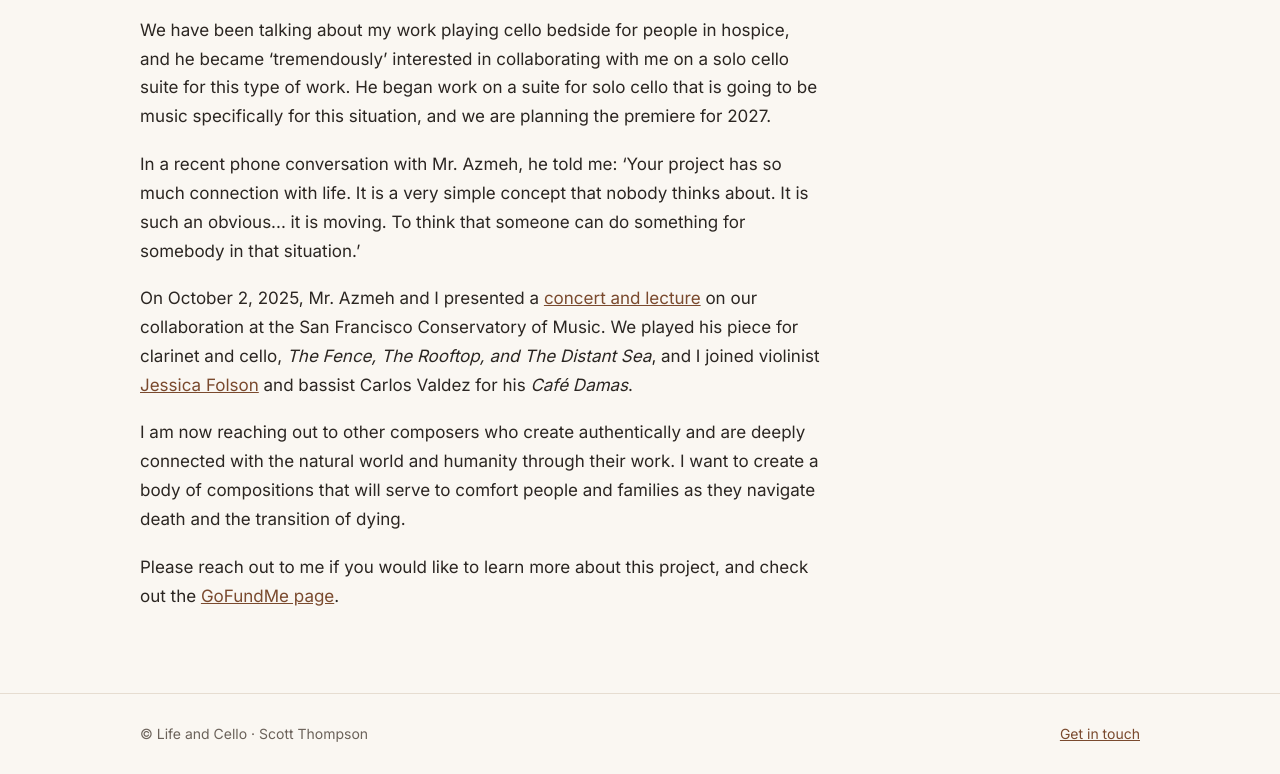
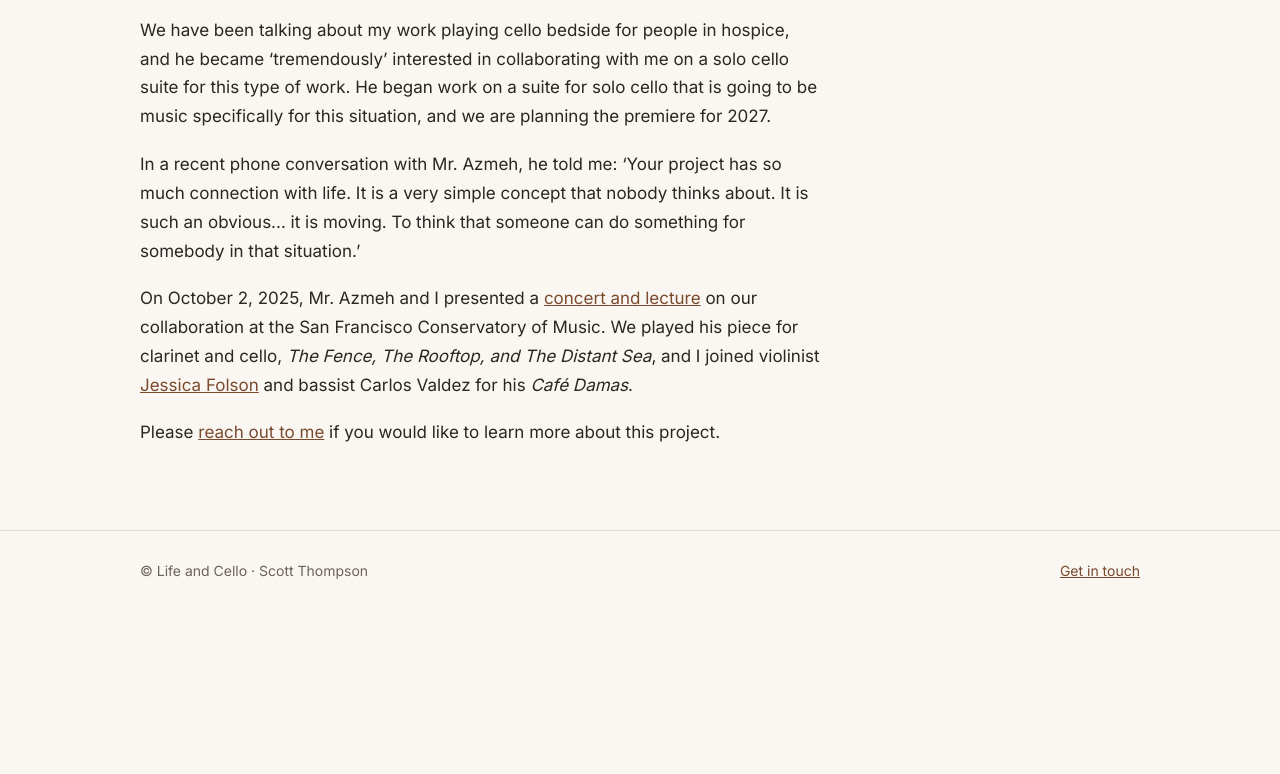
Before and after one commit to lurk1ndog/lifeandcello-site, a plain HTML site: page endoflifecello/index.html in a window 1280 px wide. Shown: the part 1546-2320 px from the top of the page. After the commit the page ends 2157 px from the top, so only its background shows below. Drawn offline with nearby package versions, Linux system fonts and the light colour scheme.

Commit message:
End of Life Music page: remove composers paragraph and GoFundMe mention
Co-Authored-By: Claude Fable 5.2 <noreply@anthropic.com>
Claude-Session: https://claude.ai/code/session_01QTXCsZABiNKw83aDjevyoJ

```diff
--- a/endoflifecello/index.html
+++ b/endoflifecello/index.html
@@ -31,8 +31,7 @@
 <p>We have been talking about my work playing cello bedside for people in hospice, and he became ‘tremendously’ interested in collaborating with me on a solo cello suite for this type of work. He began work on a suite for solo cello that is going to be music specifically for this situation, and we are planning the premiere for 2027.</p>
 <p>In a recent phone conversation with Mr. Azmeh, he told me: ‘Your project has so much connection with life. It is a very simple concept that nobody thinks about. It is such an obvious... it is moving. To think that someone can do something for somebody in that situation.’</p>
 <p>On October 2, 2025, Mr. Azmeh and I presented a <a href="https://www.sfcm.edu/experience/performances/lecture-performance-end-life-music-kinan-azmeh/20251002">concert and lecture</a> on our collaboration at the San Francisco Conservatory of Music. We played his piece for clarinet and cello, <em>The Fence, The Rooftop, and The Distant Sea</em>, and I joined violinist <a href="https://jessicafolsonviolin.com">Jessica Folson</a> and bassist Carlos Valdez for his <em>Café Damas</em>.</p>
-<p>I am now reaching out to other composers who create authentically and are deeply connected with the natural world and humanity through their work. I want to create a body of compositions that will serve to comfort people and families as they navigate death and the transition of dying.</p>
-<p>Please reach out to me if you would like to learn more about this project, and check out the <a href="https://gofund.me/c1196a4f">GoFundMe page</a>.</p>
+<p>Please <a href="/contact/">reach out to me</a> if you would like to learn more about this project.</p>
 </section>
 </main>
 <footer><div class="wrap"><span>© Life and Cello · Scott Thompson</span><a href="/contact/">Get in touch</a></div></footer>
```
